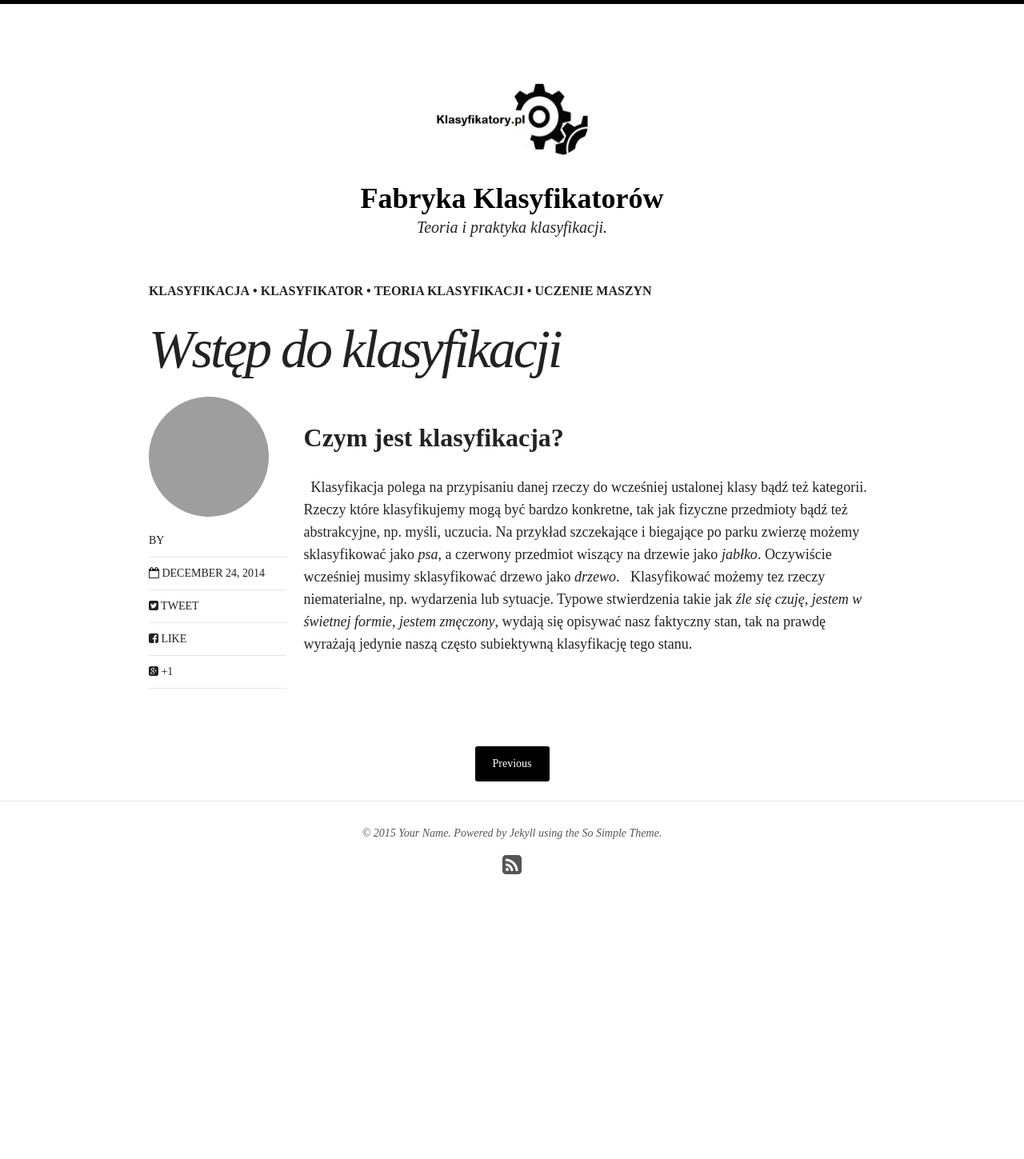
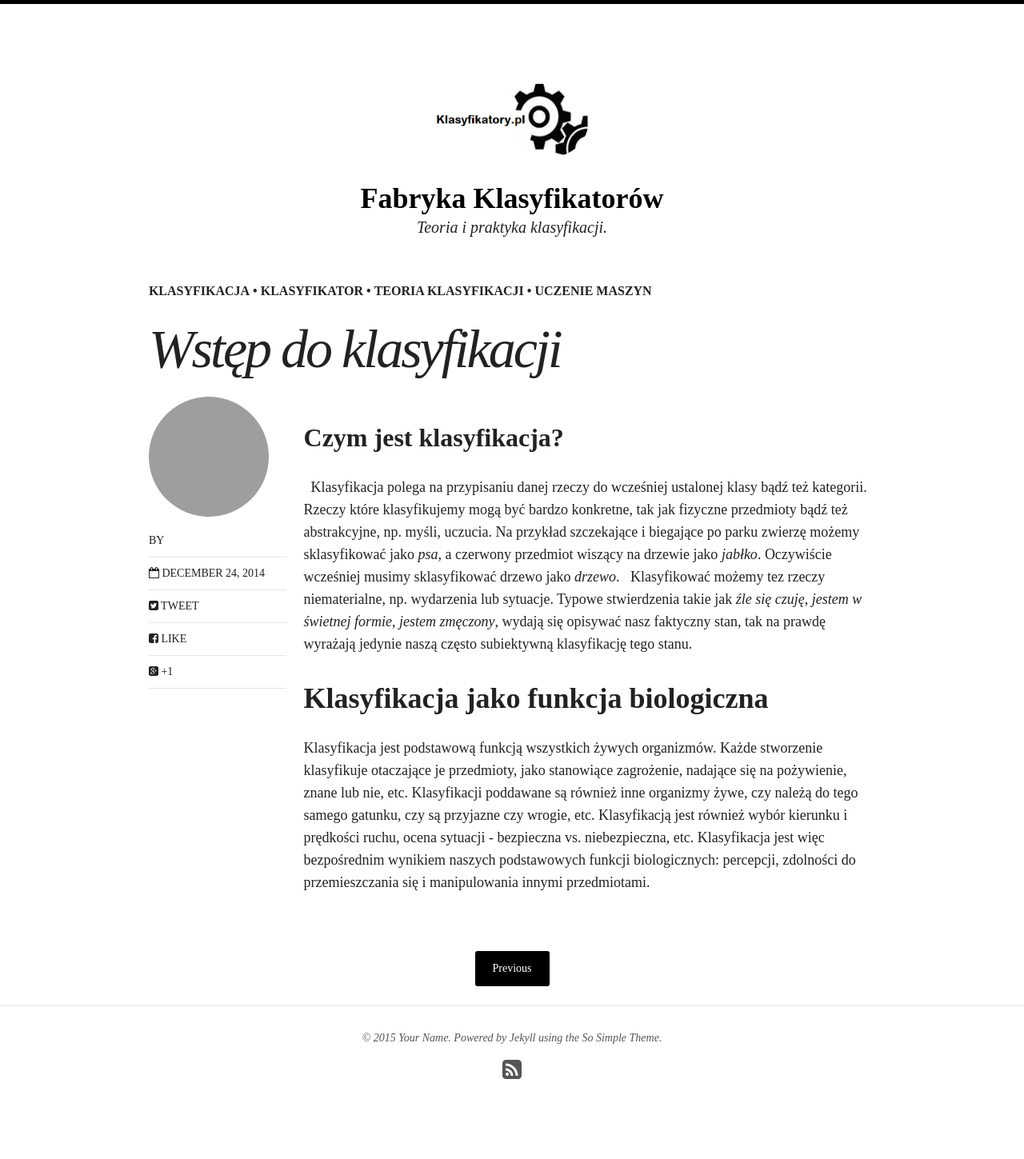
Before and after one commit to tmkmrcnk/klasyfikatory, a Jekyll site: the page built from _posts/articles/2014-12-24-klasyfikacja-wstep.md, in a window 1280 px wide. Shown: the whole page at 80% size. Built offline with Jekyll 4.4.1, drawn with Linux system fonts in a browser that asks for light colours; nearby versions of some CDN libraries; before the commit the page ends 1193 px from its top, so only the background shows below that.

Commit message:
edit intro article

```diff
--- a/_posts/articles/2014-12-24-klasyfikacja-wstep.md
+++ b/_posts/articles/2014-12-24-klasyfikacja-wstep.md
@@ -18,3 +18,7 @@ image:
 Klasyfikacja polega na przypisaniu danej rzeczy do wcześniej ustalonej klasy bądź też kategorii. Rzeczy które klasyfikujemy mogą być bardzo konkretne, tak jak fizyczne przedmioty bądź też abstrakcyjne, np. myśli, uczucia. Na przykład szczekające i biegające po parku zwierzę możemy sklasyfikować jako *psa*, a czerwony przedmiot wiszący na drzewie jako *jabłko*. Oczywiście wcześniej musimy sklasyfikować drzewo jako *drzewo*.
 
 Klasyfikować możemy tez rzeczy niematerialne, np. wydarzenia lub sytuacje. Typowe stwierdzenia takie jak *źle się czuję*, *jestem w świetnej formie*, *jestem zmęczony*, wydają się opisywać nasz faktyczny stan, tak na prawdę wyrażają jedynie naszą często subiektywną klasyfikację tego stanu.
+
+# Klasyfikacja jako funkcja biologiczna
+
+Klasyfikacja jest podstawową funkcją wszystkich żywych organizmów. Każde stworzenie klasyfikuje otaczające je przedmioty,  jako stanowiące zagrożenie, nadające się na pożywienie, znane lub nie, etc. Klasyfikacji poddawane są również inne organizmy żywe, czy należą do tego samego gatunku, czy są przyjazne czy wrogie, etc. Klasyfikacją jest również wybór kierunku i prędkości ruchu, ocena sytuacji - bezpieczna vs. niebezpieczna, etc. Klasyfikacja jest więc bezpośrednim wynikiem naszych podstawowych funkcji biologicznych: percepcji, zdolności do przemieszczania się i manipulowania innymi przedmiotami.
```
